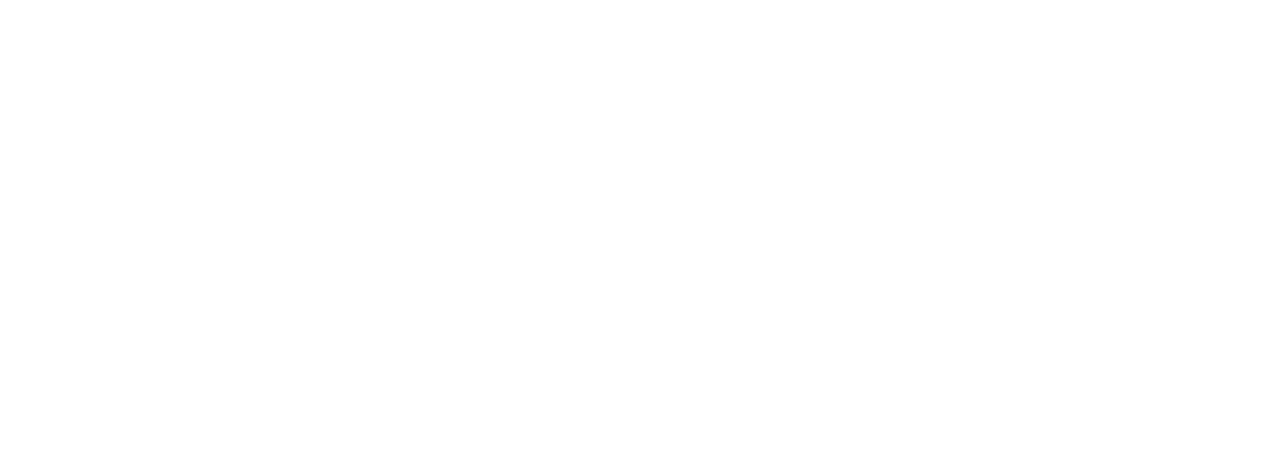
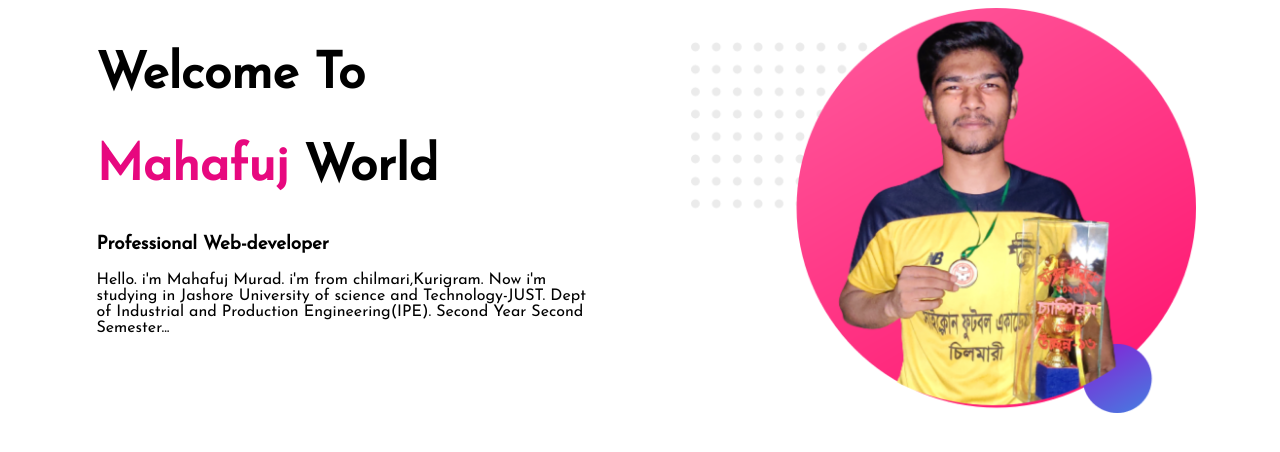
Before and after one commit to Murad-prog/portfolio-01, a plain HTML site: page index.html in a window 1280 px wide. Drawn offline with Linux system fonts and the light colour scheme.

Commit message:
header part

```diff
--- a/index.html
+++ b/index.html
@@ -3,9 +3,24 @@
 <head>
     <meta charset="UTF-8">
     <meta name="viewport" content="width=device-width, initial-scale=1.0">
+    <link rel="preconnect" href="https://fonts.gstatic.com">
+    <link href="https://fonts.googleapis.com/css2?family=Josefin+Sans&family=Ubuntu:wght@300&display=swap" rel="stylesheet">
+    <link rel="stylesheet" href="style.css">
     <title>Murad Portfolio</title>
 </head>
 <body>
-
+    <section>
+        <div class="half-width">
+            <h1>Welcome To</h1>
+            <h1><span class="name">Mahafuj</span> World</h1>
+            <h3>Professional Web-developer</h3>
+            <p>Hello. i'm Mahafuj Murad. i'm from chilmari,Kurigram.
+                Now i'm studying in Jashore University of science and Technology-JUST. Dept of Industrial and Production Engineering(IPE). Second Year Second Semester...
+            </p>
+        </div>
+        <div class="half-width">
+            <img src="images/image1.png" alt="">
+        </div>
+    </section>
 </body>
 </html>
--- a/style.css
+++ b/style.css
@@ -0,0 +1,18 @@
+body{
+    font-family: 'Josefin Sans', sans-serif;
+}
+h1{
+    font-size: 50px;
+}
+.name{
+    color: rgb(231, 8, 127);
+}
+.half-width{
+    width: 40%;
+    margin-left: 5%;
+    padding-left: 2%;
+    float: left;
+}
+.half-width img{
+    width: 100%;
+}
```
